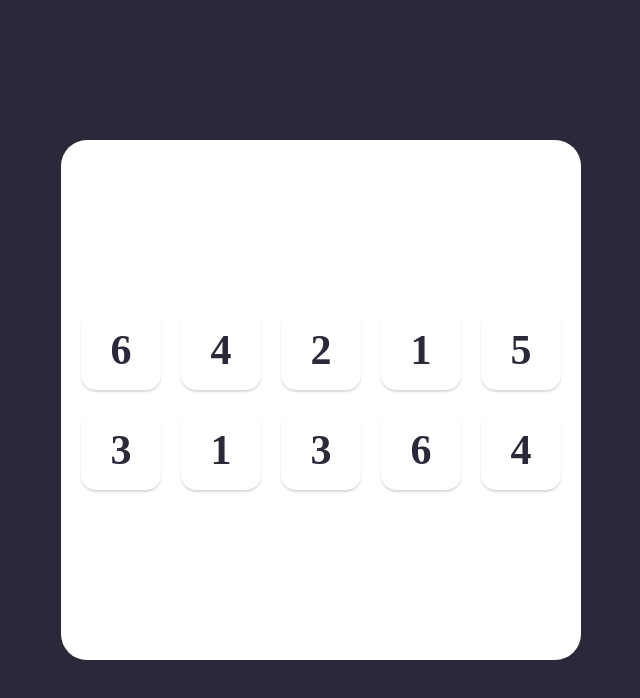
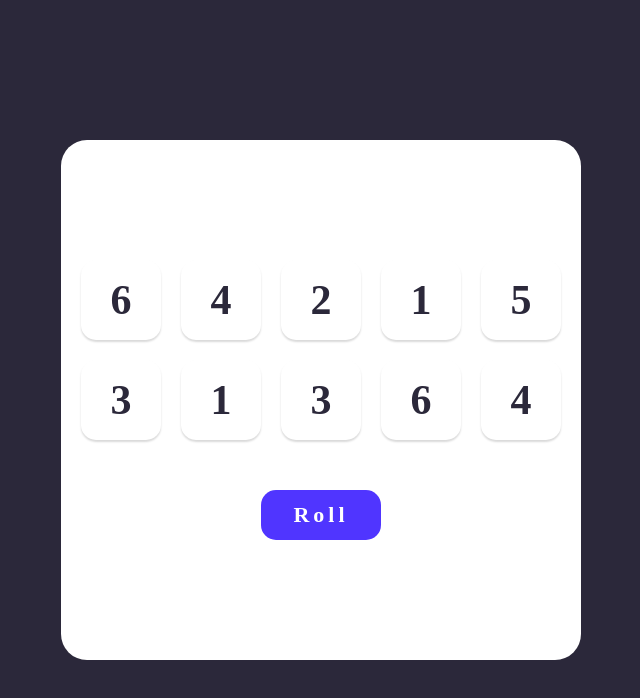
Before and after one commit to chernetskyi8704/Tenzies-App, a React (Vite) app: page / in a window 1280 px wide. Shown: the top 698 px of the page, without its empty margins (319-959 px from the left). Built offline with nearby package versions, Linux system fonts and the light colour scheme.

Commit message:
Added rollDice button with onClick handler that receives the function that sets updated diceNumbers array.

```diff
--- a/src/components/App.jsx
+++ b/src/components/App.jsx
@@ -17,12 +17,19 @@ export default function App() {
 
   const allDice = diceNumbers.map(diceNumber => <Dice value={diceNumber} />);
 
+  function rollDiceNumbers() {
+    setDiceNumbers(defineDiceNumbers());
+  }
+
   return (
     <div className="container">
       <main className="main__content">
-        <section className="dice__container">
-          {allDice}
-        </section>
+        <div className="dice__container">{allDice}</div>
+        <button
+          className="rollDice__button"
+          onClick={rollDiceNumbers}>
+          Roll
+          </button>
       </main>
     </div>
   );
--- a/src/styles/App.css
+++ b/src/styles/App.css
@@ -8,6 +8,7 @@
 
 .main__content{
     display: flex;
+    flex-direction: column;
     align-items: center;
     justify-content: center;
     height:520px;
@@ -15,3 +16,15 @@
     background-color: #FFFFFF;
     border-radius: 5%;
 }
+
+.rollDice__button{
+    margin-top: 50px;
+    height: 50px;
+    width: 120px;
+    border-radius: 15px;
+    font-size: 22px;
+    font-weight: bold;
+    letter-spacing: 4px;
+    color: #FFFFFF;
+    background-color: #5035FF;
+}
```
